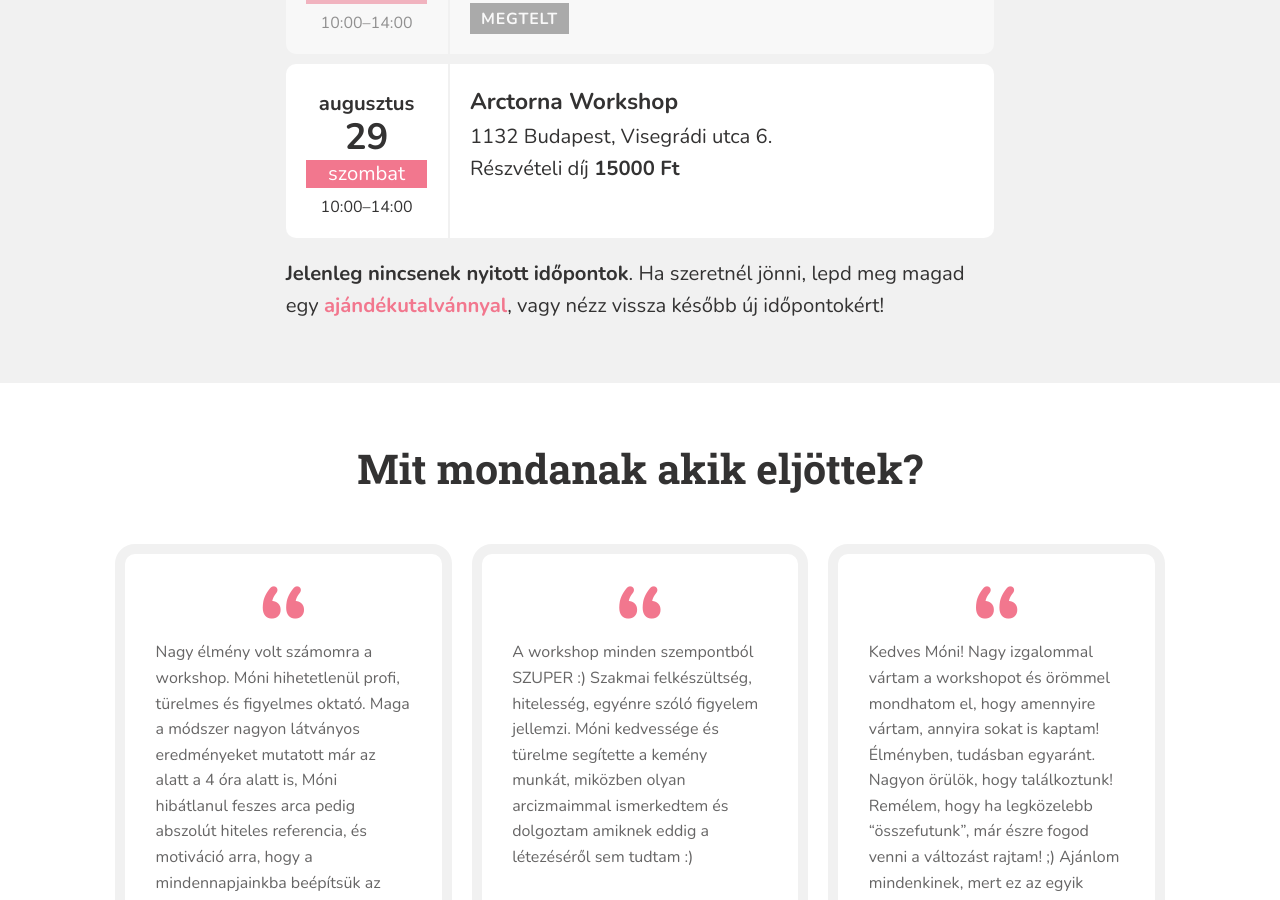
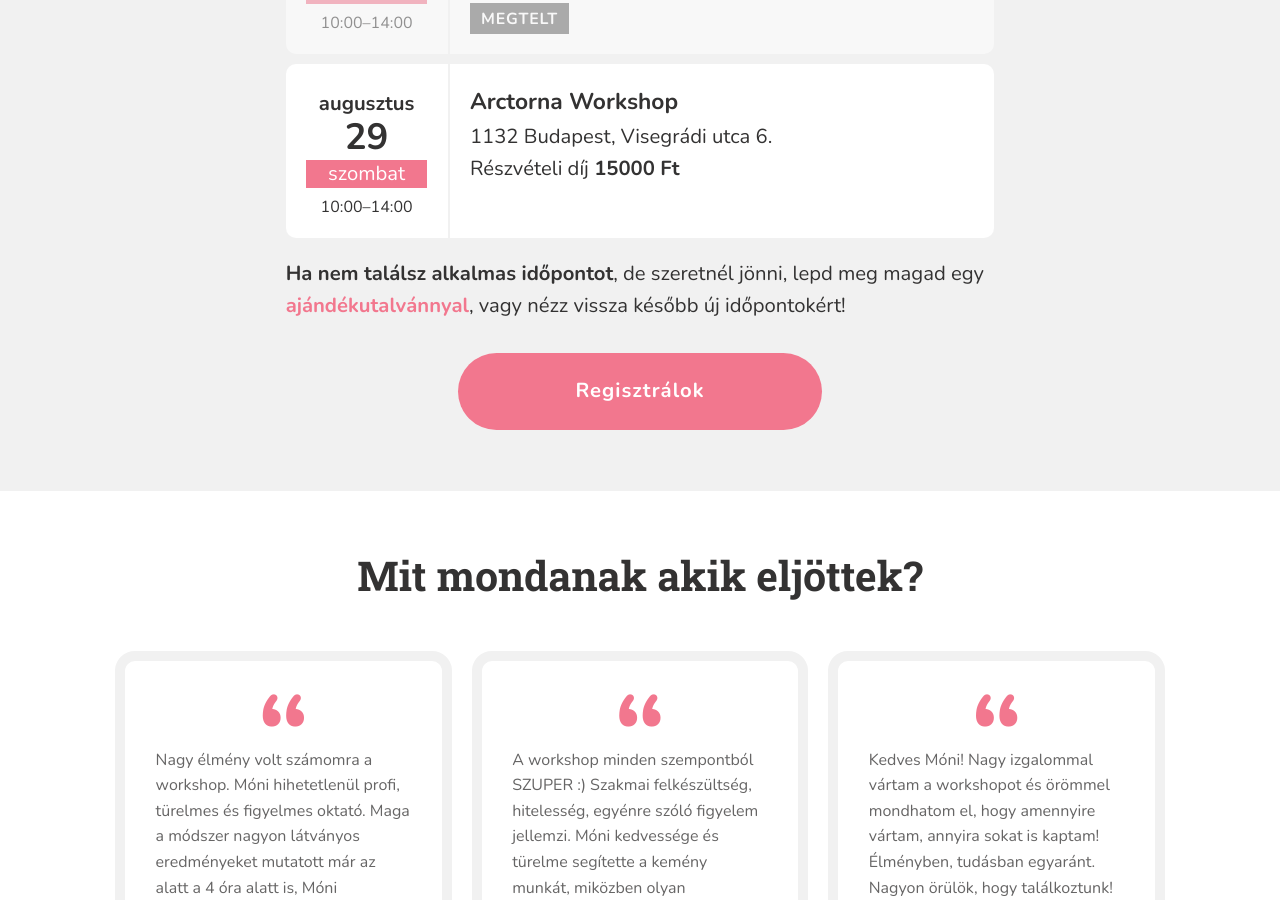
Before and after one commit to monikamudra/arctorna, a Jekyll site: the page built from workshop.md, in a window 1280 px wide and 900 px high, scrolled down 2635 px. Built offline with Jekyll 4.4.1, drawn with Linux system fonts in a browser that asks for light colours.

Commit message:
Show registration button

```diff
--- a/_layouts/workshop.html
+++ b/_layouts/workshop.html
@@ -60,21 +60,21 @@ training_text:
       {% include events.html data = site.data.workshop.events price =
       site.data.workshop.price price_desc = site.data.workshop.price_desc %}
     </div>
-    <div class="c-ContentBlock u-MarginTop">
+    <!-- <div class="c-ContentBlock u-MarginTop">
       <strong>Jelenleg nincsenek nyitott időpontok</strong>. Ha szeretnél jönni,
       lepd meg magad egy <a href="{{ site.baseurl }}{% link ajandek.md %}" class="c-Link">ajándékutalvánnyal</a>,
       vagy nézz vissza később új időpontokért!
-    </div>
-    <!-- <div class="c-ContentBlock u-MarginTop">
+    </div> -->
+    <div class="c-ContentBlock u-MarginTop">
       <strong>Ha nem találsz alkalmas időpontot</strong>, de szeretnél jönni,
       lepd meg magad egy <a href="{{ site.baseurl }}{% link ajandek.md %}" class="c-Link">ajándékutalvánnyal</a>,
       vagy nézz vissza később új időpontokért!
-    </div> -->
-    <!-- <div class="c-ContentBlock c-ContentBlock--Centered u-MarginTopLarge">
+    </div>
+    <div class="c-ContentBlock c-ContentBlock--Centered u-MarginTopLarge">
       <a class="c-Button" href="{{ site.data.workshop.registration_link }}"
         >Regisztrálok</a
       >
-    </div> -->
+    </div>
   </section>
   <section class="c-Screen__Section c-Screen__Section--Plain">
     <div class="c-ContentBlock c-ContentBlock--Wide">
```
